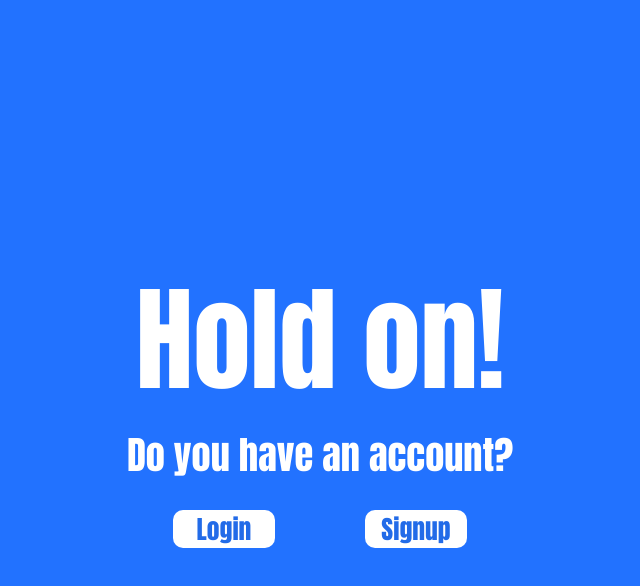
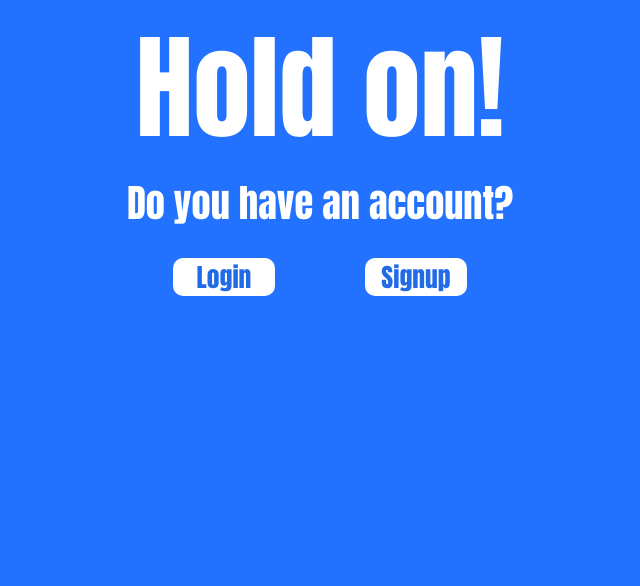
Before and after one commit to JakeKorobellis/NewsApp, a React (Create React App) app in the folder frontend/: page /content in a window 1280 px wide. Shown: the top 586 px of the page, without its empty margins (320-960 px from the left). Built offline with nearby package versions, Linux system fonts and the light colour scheme; no server answers.

Commit message:
Need better handling of loading

```diff
--- a/frontend/src/components/content-home.js
+++ b/frontend/src/components/content-home.js
@@ -78,7 +78,9 @@ function ConetentHome() {
       }
     };
 
+    setTimeout(() => {
       setReady(true);
+    }, "500");
   }, []);
 
   console.log(userData);
@@ -155,6 +157,8 @@ function ConetentHome() {
           </div>
         </header>
       ) : (
+        <div>
+          {ready ? (
             <div className="holder-auth">
               <div className="large-auth">Hold on!</div>
               <div className="short-auth">Do you have an account?</div>
@@ -167,6 +171,10 @@ function ConetentHome() {
                 </a>
               </div>
             </div>
+          ) : (
+            ""
+          )}
+        </div>
       )}
     </div>
   );
```
Lines whose indentation alone changed are shown as unchanged.
